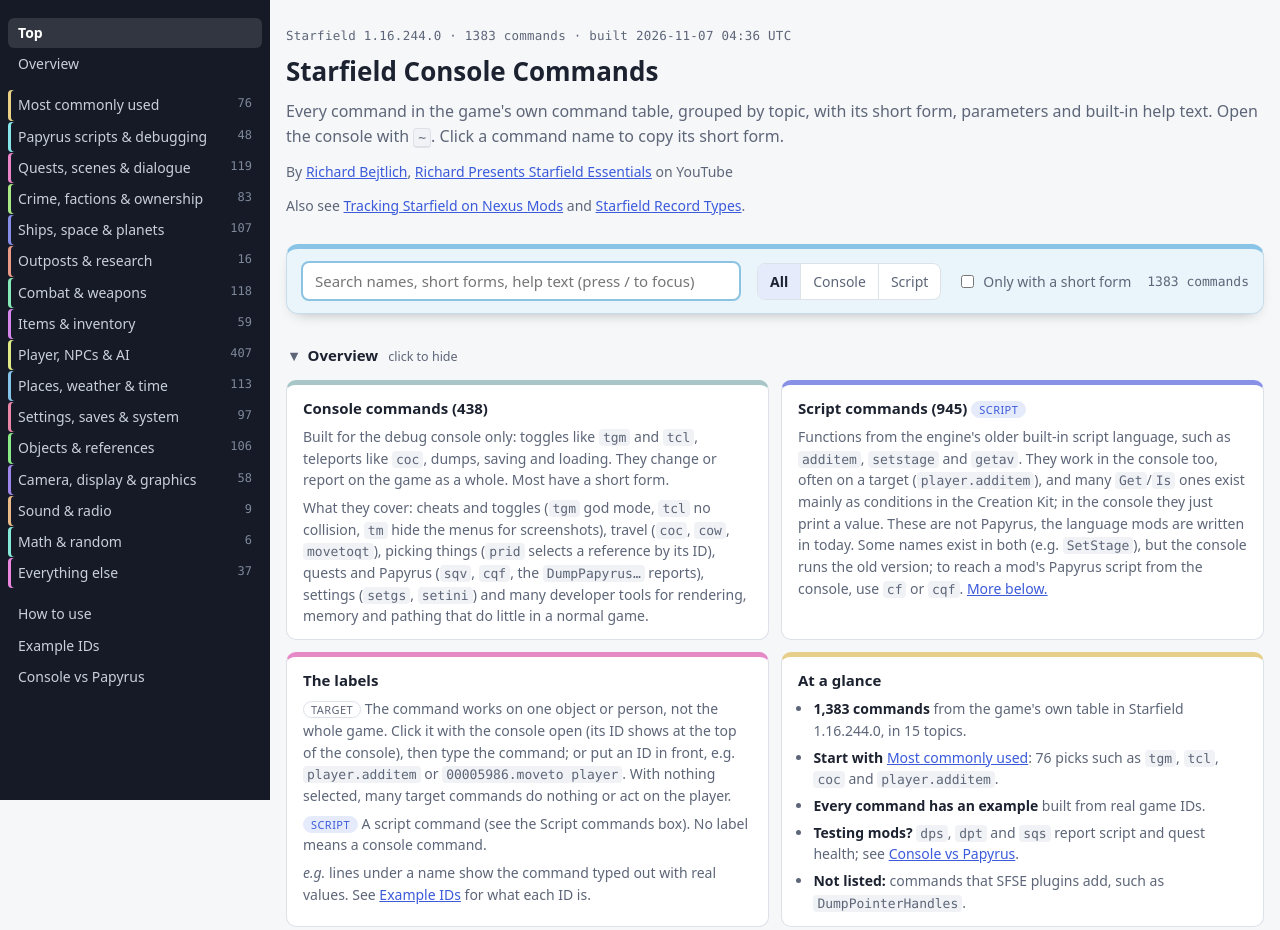
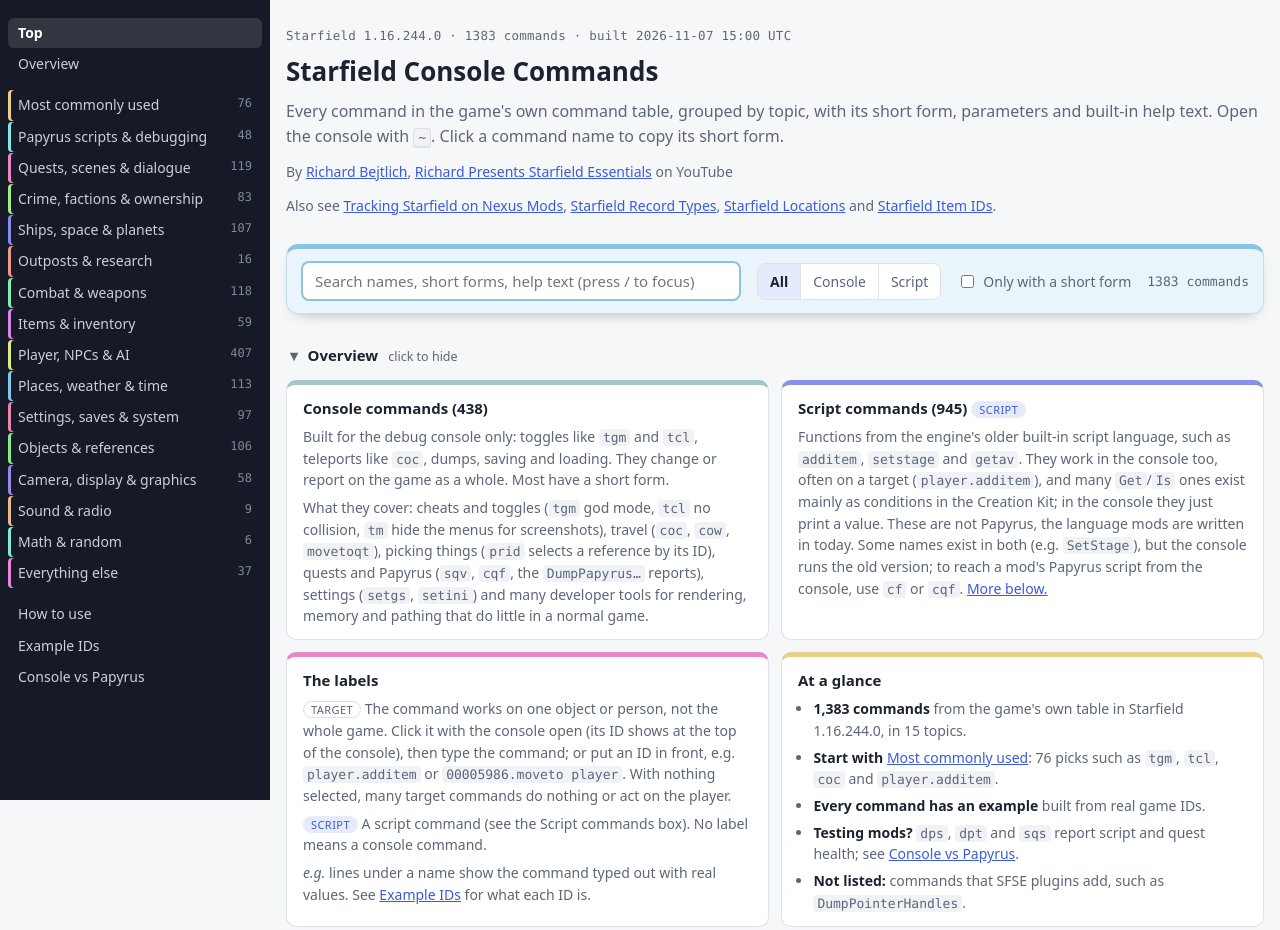
Before and after one commit to taosecurity/starfield-console-commands, a plain HTML site: page index.html in a window 1280 px wide. Shown: the top 930 px of the page. Drawn offline with Linux system fonts and the light colour scheme.

Commit message:
Also see: add Starfield Locations and Starfield Item IDs
Co-Authored-By: Claude Opus 5.5 <noreply@anthropic.com>

```diff
--- a/index.html
+++ b/index.html
@@ -150,12 +150,12 @@ footer { font-size: 13px; color: var(--muted); border-top: 1px solid var(--line)
 </ul></nav>
 <main>
 <header id="top">
-  <p class="eyebrow">Starfield 1.16.244.0 &middot; 1383 commands &middot; built 2026-11-07 04:36 UTC</p>
+  <p class="eyebrow">Starfield 1.16.244.0 &middot; 1383 commands &middot; built 2026-11-07 15:00 UTC</p>
   <h1>Starfield Console Commands</h1>
   <p class="lede">Every command in the game's own command table, grouped by topic, with its short form, parameters and built-in help text.
   Open the console with <kbd>~</kbd>. Click a command name to copy its short form.</p>
   <p class="byline">By <a href="https://github.com/taosecurity" target="_blank" rel="noopener">Richard Bejtlich</a>, <a href="https://www.youtube.com/@RichardBejtlich" target="_blank" rel="noopener">Richard Presents Starfield Essentials</a> on YouTube</p>
-  <p class="byline">Also see <a href="https://taosecurity.github.io/NexusModsMetrics/" target="_blank" rel="noopener">Tracking Starfield on Nexus Mods</a> and <a href="https://taosecurity.github.io/starfield-record-types/" target="_blank" rel="noopener">Starfield Record Types</a>.</p>
+  <p class="byline">Also see <a href="https://taosecurity.github.io/NexusModsMetrics/" target="_blank" rel="noopener">Tracking Starfield on Nexus Mods</a>, <a href="https://taosecurity.github.io/starfield-record-types/" target="_blank" rel="noopener">Starfield Record Types</a>, <a href="https://taosecurity.github.io/starfield-locations/" target="_blank" rel="noopener">Starfield Locations</a> and <a href="https://taosecurity.github.io/starfield-item-ids/" target="_blank" rel="noopener">Starfield Item IDs</a>.</p>
 </header>
 <div class="bar" role="search">
   <input type="search" id="q" placeholder="Search names, short forms, help text (press / to focus)" aria-label="Search commands" autocomplete="off">
```
